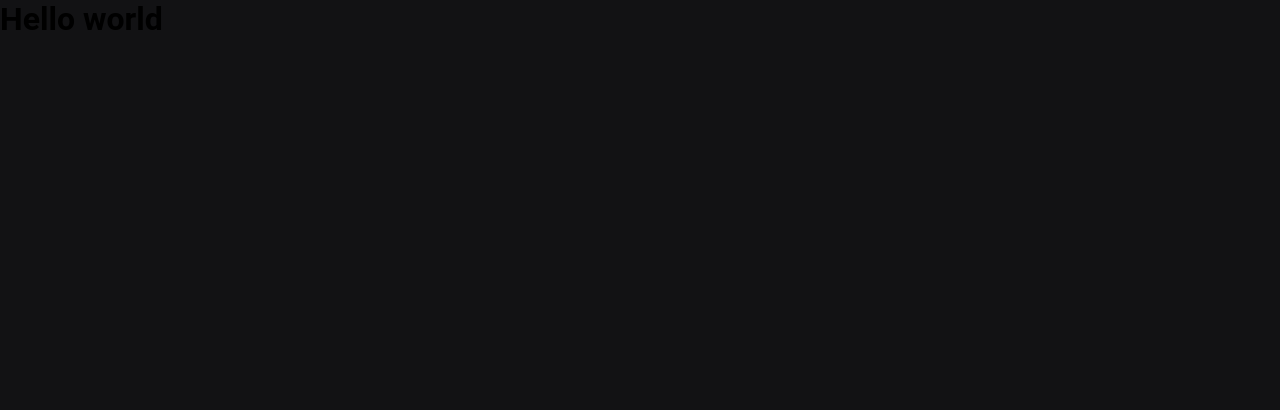
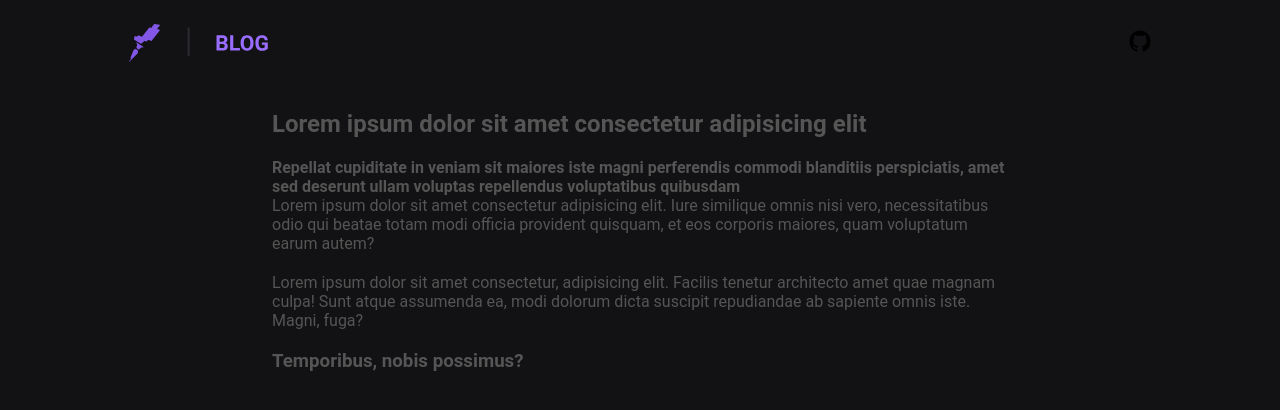
Before and after one commit to amanda-santos/ignite-a11y-course, a Next.js app: page / in a window 1280 px wide. Shown: the top 410 px of the page. Built offline with nearby package versions, Linux system fonts and the light colour scheme.

Commit message:
feat: ✨ add Home structure

```diff
--- a/src/pages/index.tsx
+++ b/src/pages/index.tsx
@@ -1,5 +1,48 @@
+import Image from "next/future/image";
+
+import styles from "../styles/Home.module.css";
+
+import rocketseatLogo from "../assets/logo.svg";
+import githubLogo from "../assets/github.svg";
+
 export default function Home() {
   return (
-    <h1>Hello world</h1>
-  )
+    <div>
+      <div className={styles.header}>
+        <Image src={rocketseatLogo} width={286 / 2} alt="" />
+
+        <div className={styles.nav}>
+          <a href="https://github.com/amanda-santos">
+            <Image src={githubLogo} width={24} alt="" />
+          </a>
+        </div>
+      </div>
+
+      <div className={styles.content}>
+        <h2>Lorem ipsum dolor sit amet consectetur adipisicing elit</h2>
+
+        <h4>
+          Repellat cupiditate in veniam sit maiores iste magni perferendis
+          commodi blanditiis perspiciatis, amet sed deserunt ullam voluptas
+          repellendus voluptatibus quibusdam
+        </h4>
+
+        <p>
+          Lorem ipsum dolor sit amet consectetur adipisicing elit. Iure
+          similique omnis nisi vero, necessitatibus odio qui beatae totam modi
+          officia provident quisquam, et eos corporis maiores, quam voluptatum
+          earum autem?
+        </p>
+
+        <p>
+          Lorem ipsum dolor sit amet consectetur, adipisicing elit. Facilis
+          tenetur architecto amet quae magnam culpa! Sunt atque assumenda ea,
+          modi dolorum dicta suscipit repudiandae ab sapiente omnis iste. Magni,
+          fuga?
+        </p>
+
+        <h3>Temporibus, nobis possimus?</h3>
+      </div>
+    </div>
+  );
 }
--- /dev/null
+++ b/src/styles/Home.module.css
@@ -0,0 +1,33 @@
+.header {
+  display: flex;
+  justify-content: space-between;
+  align-items: center;
+
+  max-width: 1024px;
+  margin: 0 auto;
+  width: 100%;
+
+  padding: 24px 20px;
+}
+
+.nav a {
+  color: #8257e5;
+}
+
+.content {
+  color: #555;
+
+  max-width: 736px;
+  margin: 0 auto;
+  width: 100%;
+
+  padding: 24px 20px;
+}
+
+.content h2 {
+  margin-bottom: 20px;
+}
+
+.content p {
+  margin-bottom: 20px;
+}
```
Also changed, not shown: src/assets/github.svg (added), src/assets/logo.svg (added).
